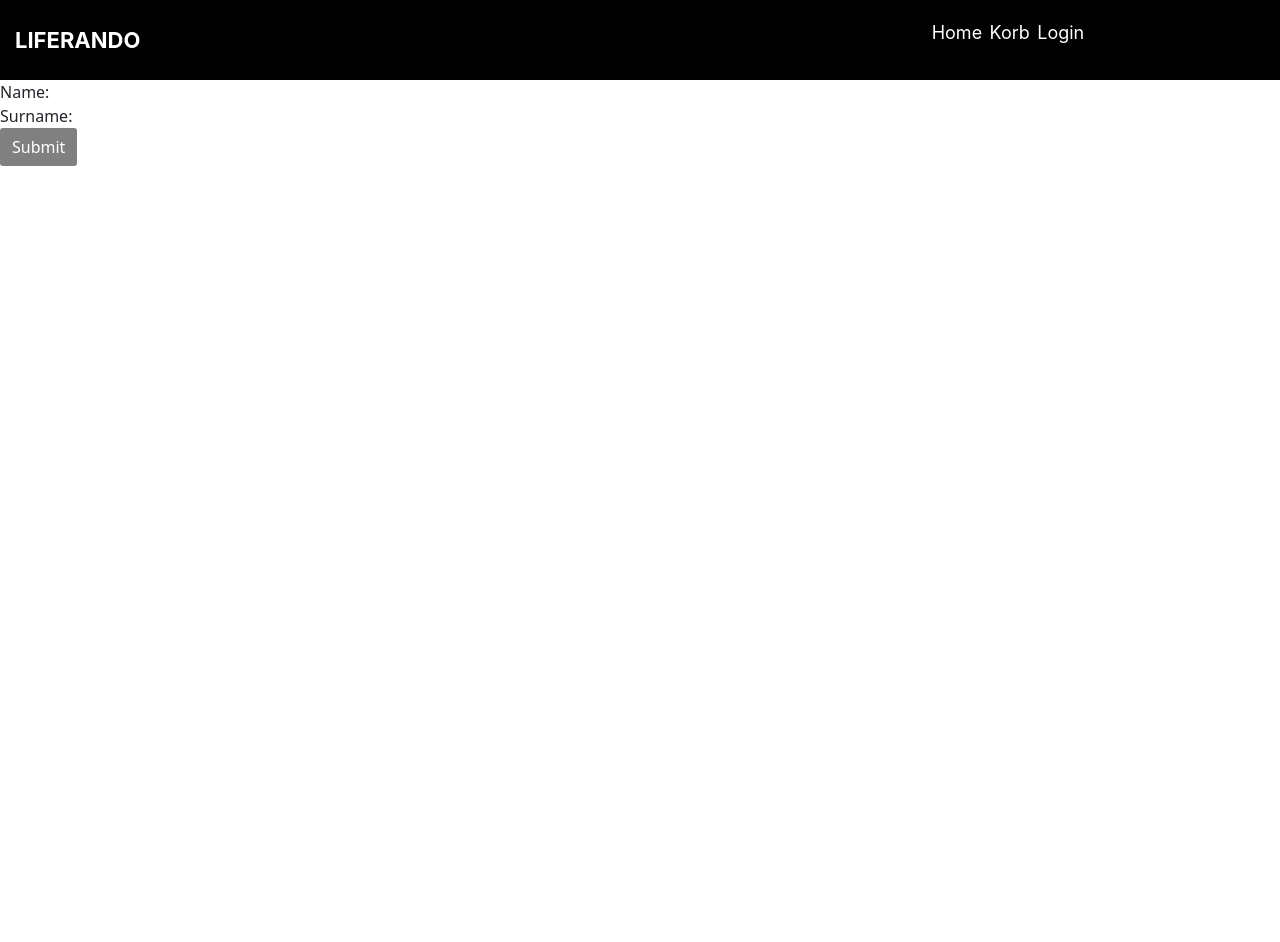
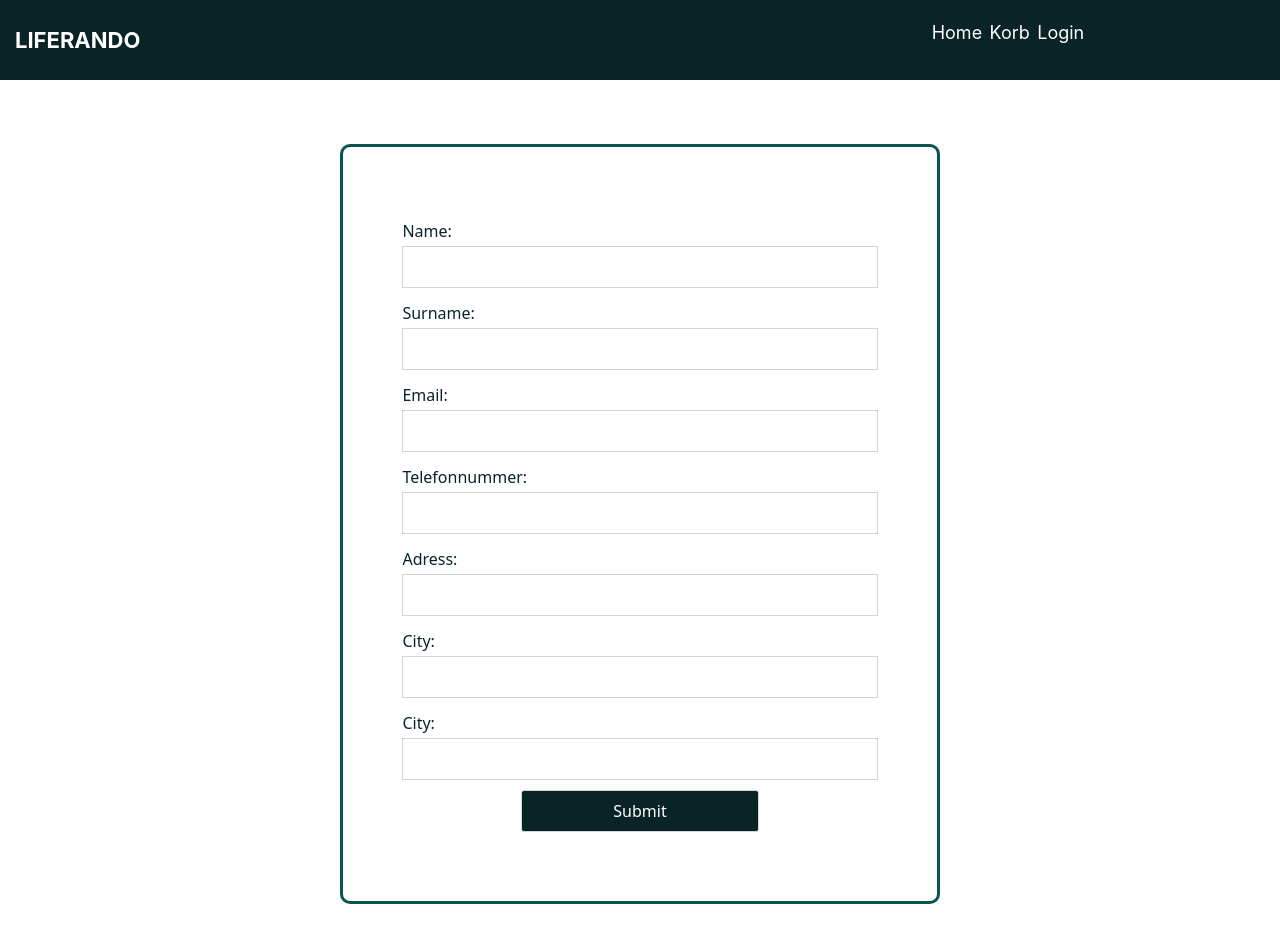
Before and after one commit to DCI-Final-Project-2021/DeliciousThings, a React (Create React App) app: page /form in a window 1280 px wide. Shown: the top 942 px of the page. Before the commit the page ends 800 px from the top, so only its background shows below. Built offline with nearby package versions, Linux system fonts and the light colour scheme; no server answers.

Commit message:
formpage added

```diff
--- a/package.json
+++ b/package.json
@@ -13,6 +13,7 @@
     "react-router": "^5.2.1",
     "react-router-dom": "^5.3.0",
     "react-scripts": "^1.1.5",
+    "sass": "^1.42.1",
     "styled-components": "^5.3.1",
     "web-vitals": "^1.1.2"
   },
--- a/src/pages/Forms.js
+++ b/src/pages/Forms.js
@@ -1,5 +1,4 @@
 import React from "react";
-import { Form, Row, Col, Button } from "react-bootstrap";
 import { useHistory } from "react-router-dom";
 
 function Forms() {
@@ -36,59 +35,35 @@ function Forms() {
           Name:
           <input type="text" name="name" />
         </label>
-        <br/>
         <label>
           Surname:
-          <input type="text" name="name" />
+          <input type="text" name="surname" />
         </label>
-        <br/>
+        <label>
+          Email:
+          <input type="email" name="email" />
+        </label>
+        <label>
+          Telefonnummer:
+          <input type="text" name="telefon" />
+        </label>
+        <label>
+          Adress:
+          <input type="text" name="adress" />
+        </label>
+        <label>
+          City:
+          <input type="text" name="city" />
+        </label>
+        <label>
+          City:
+          <input type="text" name="city" />
+        </label>
+        <label>
         <input type="submit" value="Submit" />
+        </label>
       </form>
     </div>
-
-    // <Form className="container form" >
-    //   <Row className="mb-3">
-    //     <Form.Group as={Col} controlId="formGridName">
-    //       <Form.Label>Name</Form.Label>
-    //       <Form.Control type="text" placeholder="Enter name" />
-    //     </Form.Group>
-
-    //     <Form.Group as={Col} controlId="formGridSurname">
-    //       <Form.Label>Surname</Form.Label>
-    //       <Form.Control type="text" placeholder="Enter surname" />
-    //     </Form.Group>
-    //   </Row>
-    //   <Row className="mb-3">
-    //     <Form.Group as={Col} controlId="formGridEmail">
-    //       <Form.Label>Email</Form.Label>
-    //       <Form.Control type="email" placeholder="Enter email" />
-    //     </Form.Group>
-
-    //     <Form.Group as={Col} controlId="formGridPassword">
-    //       <Form.Label>Password</Form.Label>
-    //       <Form.Control type="password" placeholder="Password" />
-    //     </Form.Group>
-    //   </Row>
-
-    //   <Form.Group className="mb-3" controlId="formGridAddress1">
-    //     <Form.Label>Address</Form.Label>
-    //     <Form.Control placeholder="1234 Main St" />
-    //   </Form.Group>
-
-    //   <Form.Group className="mb-3" controlId="formGridAddress2">
-    //     <Form.Label>Address 2</Form.Label>
-    //     <Form.Control placeholder="Apartment, studio, or floor" />
-    //   </Form.Group>
-
-    //   <Form.Group className="mb-3" id="formGridCheckbox">
-    //     <Form.Check type="checkbox" label="Check me out" />
-    //   </Form.Group>
-
-    //   <Button variant="secondary" type="submit">
-    //     Submit
-    //   </Button>
-
-    // </Form>
   );
 }
 
--- a/src/sass/_form.scss
+++ b/src/sass/_form.scss
@@ -1,10 +1,58 @@
+// $base-color: #0B5351;
+// $first-color: #092327;
+// $second-color: #F87060;
+// $third-color: #CDD7D6;
+// $text-color: #B3A394;
+
 form {
+  max-width: 600px;
+  min-height: 90vh;
+  display: flex;
+  flex-direction: column;
+  align-items: stretch;
+  justify-content: center;
+  margin: 5% auto;
+  padding: 5% 0;
+  border: 3px solid $base-color;
+  border-radius: 10px;
 
+  label {
+    display: flex;
+    flex-direction: column;
+    width: 80%;
+    color: $first-color;
+    margin: 5px auto;
+    line-height: 30px;
 
-    input[type="submit"] {
-        padding: 7px 12px;
-        background-color: gray;
+    input {
+      line-height: 30px;
+      display: block;
+      padding: 5px;
+      border: 1px solid $third-color;
+
+      &:focus {
+          border: 2px solid $second-color;
+      }
+      &[type="submit"] {
+        width: 50%;
+        margin: 0 auto;
+        background-color: $first-color;
         border-radius: 3px;
         color: #fff;
+
+        &:hover {
+          background-color: $second-color;
+          color: $first-color;
+        }
+      }
     }
+  }
 }
+
+@media all and (max-width: 768px) {
+  form {
+    margin: 0;
+    padding: 0;
+    border: none;
+  }
+}
--- a/src/sass/_navbar.scss
+++ b/src/sass/_navbar.scss
@@ -4,7 +4,7 @@ nav {
   min-height: 10vh;
   align-items: center;
   font-family: inter;
-  background-color: black;
+  background-color: $first-color;
   color: white;
 
   .logo {
```
Also changed, not shown: 1 other file (tests, documents, lock files or other folders).
